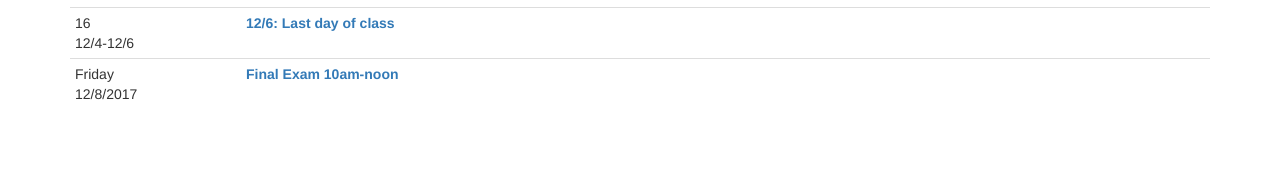
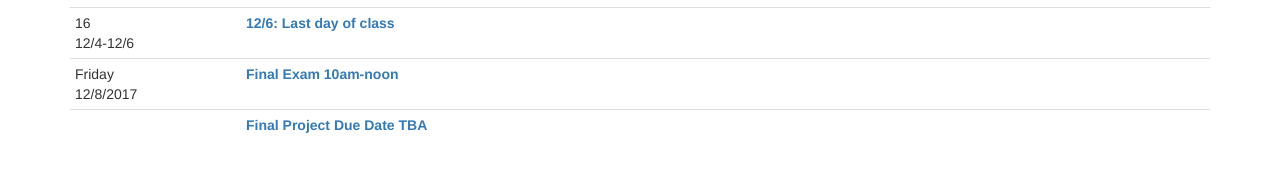
Before and after one commit to CS514-F17/cs514-f17.github.io, a Jekyll site: the page built from schedule.html, in a window 1280 px wide and 1168 px high. Shown: the part 988-1160 px from the top of the window. Built offline with Jekyll 4.4.1, drawn with Linux system fonts in a browser that asks for light colours.

Commit message:
add final project tba

```diff
--- a/schedule.html
+++ b/schedule.html
@@ -273,6 +273,14 @@ title: Schedule
 		<td></td>
 		<td></td>
 	</tr>
+	<tr>
+		<td> </td>
+		<td>
+			<strong><span class="text-primary">Final Project Due Date TBA</span></strong><br/>
+		</td>
+		<td></td>
+		<td></td>
+	</tr>
 	</tbody>
 	</table>
 </div>
```
